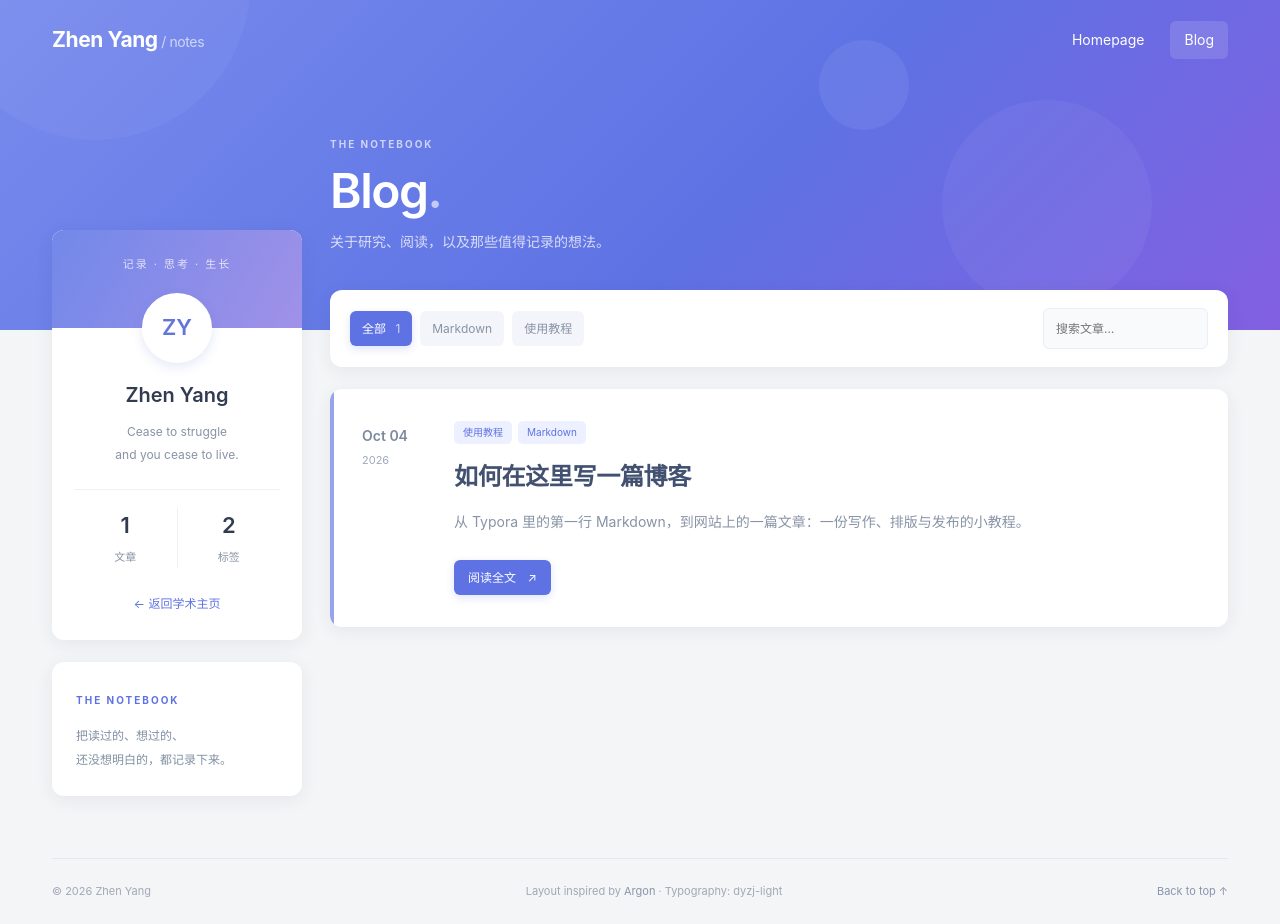
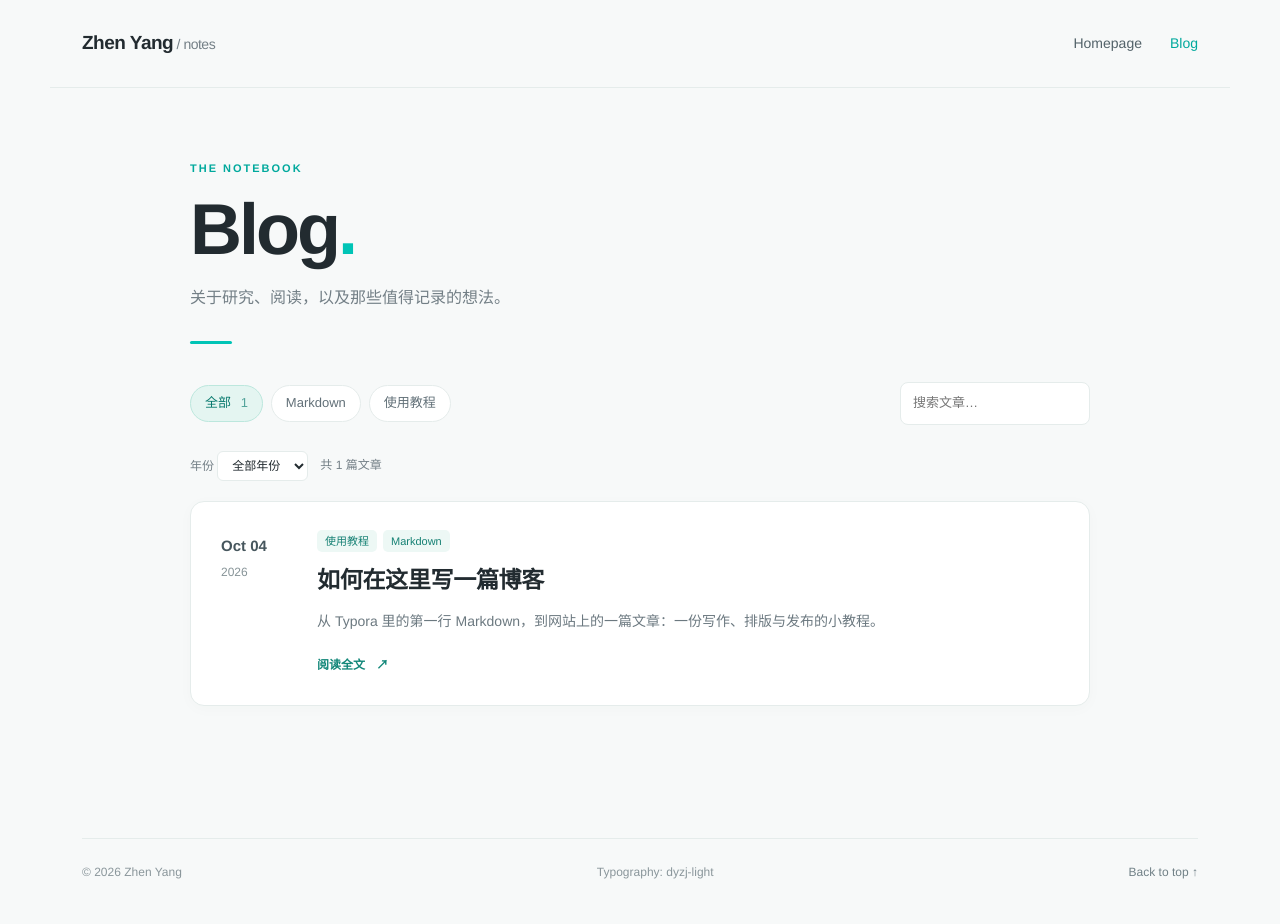
Before and after one commit to MichaelYeung2004/michaelyeung2004.github.io, a Jekyll site: the page built from _pages/blog.html, in a window 1280 px wide. Built offline with Jekyll 4.4.1, drawn with Linux system fonts in a browser that asks for light colours.

Commit message:
Restore original blog design and improve article discovery

```diff
--- a/_layouts/blog-shell.html
+++ b/_layouts/blog-shell.html
@@ -23,9 +23,8 @@ layout: compress
       <a href="{{ '/blog/' | relative_url }}" target="_self" {% if page.permalink == '/blog/' %}aria-current="page"{% endif %}>Blog</a>
     </nav>
   </header>
-  <div class="blog-banner" aria-hidden="true"><span class="banner-orb orb-one"></span><span class="banner-orb orb-two"></span><span class="banner-orb orb-three"></span></div>
   <main class="blog-main" id="top">{{ content }}</main>
-  <footer class="blog-footer"><span>© {{ 'now' | date: '%Y' }} Zhen Yang</span><span>Layout inspired by <a href="https://github.com/solstice23/argon-theme">Argon</a> · Typography: dyzj-light</span><a href="#top" target="_self">Back to top ↑</a></footer>
+  <footer class="blog-footer"><span>© {{ 'now' | date: '%Y' }} Zhen Yang</span><span>Typography: dyzj-light</span><a href="#top" target="_self">Back to top ↑</a></footer>
   <script src="{{ '/assets/js/blog.js' | relative_url }}" defer></script>
 </body>
 </html>
--- a/_pages/blog.html
+++ b/_pages/blog.html
@@ -5,9 +5,6 @@ permalink: /blog/
 description: Research notes, reading reflections, and little discoveries by Zhen Yang.
 author_profile: false
 ---
-<div class="blog-index-grid">
-{% include blog-sidebar.html %}
-<div class="blog-index-content">
 <header class="blog-hero">
   <span class="blog-eyebrow">THE NOTEBOOK</span>
   <h1>Blog<span class="hero-dot">.</span></h1>
@@ -24,9 +21,14 @@ author_profile: false
   </div>
   <label class="blog-search"><span class="sr-only">搜索文章</span><input type="search" placeholder="搜索文章…" aria-label="搜索文章"></label>
 </div>
+<div class="blog-archive-tools">
+  <label>年份 <select data-year-filter aria-label="按年份筛选"><option value="">全部年份</option>{% assign years = posts | group_by_exp: 'post', "post.date | date: '%Y'" %}{% for year in years %}<option value="{{ year.name }}">{{ year.name }} ({{ year.items.size }})</option>{% endfor %}</select></label>
+  {% if site.categories.size > 0 %}<label>分类 <select data-category-filter aria-label="按分类筛选"><option value="">全部分类</option>{% for category in site.categories %}<option value="{{ category[0] | escape }}">{{ category[0] }} ({{ category[1].size }})</option>{% endfor %}</select></label>{% endif %}
+  <span class="blog-result-count" role="status">共 {{ posts.size }} 篇文章</span>
+</div>
 <section class="blog-post-list" aria-label="文章列表">
   {% for post in posts %}
-  <article class="blog-card" data-tags="{{ post.tags | jsonify | escape }}">
+  <article class="blog-card" data-tags="{{ post.tags | jsonify | escape }}" data-year="{{ post.date | date: '%Y' }}" data-categories="{{ post.categories | jsonify | escape }}" data-search="{{ post.title | append: ' ' | append: post.description | append: ' ' | append: post.content | strip_html | normalize_whitespace | escape }}">
     <div class="blog-card-date"><time datetime="{{ post.date | date_to_xmlschema }}">{{ post.date | date: '%b %d' }}</time><span>{{ post.date | date: '%Y' }}</span></div>
     <div class="blog-card-body">
       <div class="blog-tags">{% for tag in post.tags %}<span>{{ tag }}</span>{% endfor %}</div>
@@ -37,6 +39,7 @@ author_profile: false
   </article>
   {% endfor %}
 </section>
+<button type="button" class="blog-load-more" hidden>加载更多文章</button>
 <p class="blog-no-results" role="status" hidden>没有找到匹配的文章，试试其他关键词。</p>
 {% else %}
 <section class="blog-empty" aria-label="暂无文章">
@@ -46,5 +49,3 @@ author_profile: false
   <p>第一篇文章正在酝酿中。<br>这里将记录我的研究笔记、阅读心得与日常思考。</p>
 </section>
 {% endif %}
-</div>
-</div>
--- a/assets/css/blog.css
+++ b/assets/css/blog.css
@@ -1,117 +1,97 @@
-/* Blog chrome: original Jekyll implementation informed by Argon's banner,
-   sidebar and floating-card structure. Article typography loads separately. */
-.blog-site { --accent: #5e72e4; --ink: #323b50; --muted: #8893a6; --line: #eef0f5; margin: 0; background: #f4f5f7; color: var(--ink); font: 16px/1.6 -apple-system, BlinkMacSystemFont, 'Segoe UI', 'Microsoft YaHei', sans-serif; }
+/* Web adaptation of the user's local Typora dyzj-light theme; scoped to Blog. */
+.blog-site { --accent: #00a99d; --accent-bright: #00c4b6; --ink: #222b30; --muted: #737f86; --line: #e5eceb; background: #f7f9f9; color: var(--ink); font-family: 'Source Sans Pro', '等距更纱黑体 SC', 'Helvetica Neue', 'Microsoft YaHei', Arial, sans-serif; }
 .blog-site *, .blog-site *::before, .blog-site *::after { box-sizing: border-box; }
-.blog-site a { color: var(--accent); text-decoration: none; }
+.blog-site a { color: #0645ad; text-decoration: none; }
 .blog-site a:hover { text-decoration: underline; }
 .blog-site :is(a,button,input,summary):focus-visible { outline: 2px solid var(--accent); outline-offset: 4px; }
 .blog-site [hidden] { display: none !important; }
-.blog-site .sr-only { position: absolute; width: 1px; height: 1px; padding: 0; overflow: hidden; clip: rect(0,0,0,0); white-space: nowrap; }
-.blog-nav { position: relative; z-index: 2; max-width: 1240px; margin: auto; min-height: 80px; padding: 18px 32px; display: flex; justify-content: space-between; align-items: center; gap: 16px; }
-.blog-nav .blog-brand { color: #fff; font-weight: 700; font-size: 21px; letter-spacing: -.4px; }
-.blog-brand span { color: #ffffffa6; font-size: 14px; font-weight: 400; }
-.blog-nav nav { display: flex; gap: 12px; font-size: 14px; }
-.blog-nav nav a { color: #fff; padding: 8px 14px; border-radius: 6px; }
-.blog-nav nav a[aria-current], .blog-nav nav a:hover { background: #ffffff20; text-decoration: none; }
-.blog-banner { position: absolute; z-index: 0; left: 0; top: 0; width: 100%; height: 330px; background: linear-gradient(135deg, #778bed 0%, #5e72e4 58%, #825fe1 100%); overflow: hidden; }
-.banner-orb { position: absolute; border-radius: 50%; background: #ffffff0b; pointer-events: none; }
-.orb-one { width: 310px; height: 310px; left: -60px; top: -170px; }
-.orb-two { width: 210px; height: 210px; right: 10%; top: 100px; }
-.orb-three { width: 90px; height: 90px; right: 29%; top: 40px; background: #ffffff10; }
-.blog-main { position: relative; z-index: 1; max-width: 1240px; margin: auto; padding: 0 32px; min-height: calc(100vh - 190px); }
-.blog-index-grid { display: grid; grid-template-columns: 250px minmax(0, 1fr); gap: 28px; padding-top: 22px; align-items: start; }
-.blog-sidebar { padding-top: 128px; }
-.blog-widget { background: #fff; border-radius: 12px; box-shadow: 0 4px 18px rgba(31,45,61,.07); margin-bottom: 22px; overflow: hidden; }
-.blog-profile { text-align: center; padding-bottom: 24px; }
-.profile-cover { min-height: 98px; background: linear-gradient(120deg,#7288e9,#a091e8); padding-top: 20px; }
-.profile-cover span { color: #ffffffbf; font-size: 11px; letter-spacing: 2px; }
-.blog-monogram { width: 70px; height: 70px; margin: -35px auto 16px; position: relative; background: #fff; color: #6275d8; border: 5px solid #fff; border-radius: 50%; display: grid; place-items: center; box-shadow: 0 4px 12px #435ac122; font-size: 22px; font-weight: 600; }
-.blog-profile h2 { font-size: 20px; font-weight: 600; margin: 0 0 10px; }
-.blog-profile p { color: #8893a6; font-size: 12px; line-height: 1.9; margin: 0 0 22px; }
-.blog-stats { display: flex; justify-content: center; margin: 0 22px 22px; padding-top: 18px; border-top: 1px solid var(--line); }
-.blog-stats > div { flex: 1; }
-.blog-stats > div + div { border-left: 1px solid var(--line); }
-.blog-stats strong { display: block; font-size: 22px; font-weight: 600; }
-.blog-stats span { font-size: 11px; color: var(--muted); }
-.sidebar-home { font-size: 12px; }
-.blog-side-note { padding: 24px; }
-.blog-side-note p { font-size: 12px; color: #8190a3; line-height: 2; margin-bottom: 0; }
-.blog-eyebrow { color: var(--accent); font-size: 10px; letter-spacing: 2px; font-weight: 700; }
-.blog-hero { padding: 28px 0 36px; color: #fff; }
-.blog-hero .blog-eyebrow { color: #ffffffaa; }
-.blog-hero h1 { font-size: 48px; font-weight: 600; letter-spacing: -1.5px; margin: 6px 0 12px; line-height: 1.2; }
-.hero-dot { color: #fff; opacity: .6; }
-.blog-hero p { color: #ffffffc0; font-size: 14px; margin: 0; }
-.hero-rule { display: none; }
-.blog-tools { margin: 0 0 22px; padding: 18px 20px; background: white; border-radius: 12px; box-shadow: 0 4px 18px rgba(31,45,61,.07); display: flex; gap: 16px; justify-content: space-between; align-items: center; }
+.blog-site ::selection { background: #ffafa3; color: #222; }
+.blog-nav { max-width: 1180px; margin: auto; min-height: 88px; padding: 22px 32px; display: flex; justify-content: space-between; align-items: center; gap: 16px; border-bottom: 1px solid var(--line); }
+.blog-nav .blog-brand { color: var(--ink); font-weight: 700; font-size: 19px; letter-spacing: -.5px; }
+.blog-brand span { color: var(--muted); font-size: 14px; font-weight: 400; }
+.blog-nav nav { display: flex; gap: 28px; font-size: 14px; }
+.blog-nav nav a { color: #526269; }
+.blog-nav nav a[aria-current] { color: var(--accent); }
+.blog-main { max-width: 1180px; margin: auto; padding: 0 32px; min-height: calc(100vh - 190px); }
+.blog-hero { padding: 66px 0 38px; max-width: 900px; margin: auto; }
+.blog-eyebrow { color: var(--accent); font-size: 11px; letter-spacing: 2px; font-weight: 700; }
+.blog-hero h1 { font-size: clamp(46px, 7vw, 72px); letter-spacing: -3px; margin: 12px 0 18px; line-height: 1.05; }
+.hero-dot { color: var(--accent-bright); }
+.blog-hero p { color: var(--muted); font-size: 16px; margin: 0; }
+.hero-rule { width: 42px; height: 3px; background: var(--accent-bright); margin-top: 30px; border-radius: 2px; }
+.blog-tools { max-width: 900px; margin: 0 auto 26px; display: flex; gap: 20px; justify-content: space-between; align-items: center; }
 .blog-filters { display: flex; flex-wrap: wrap; gap: 8px; }
-.blog-filters button { border: 0; border-radius: 6px; background: #f4f5fa; color: #8893a6; font: inherit; font-size: 12px; padding: 8px 12px; cursor: pointer; transition: background .2s, box-shadow .2s; }
-.blog-filters button[aria-pressed='true'] { background: #5e72e4; color: white; box-shadow: 0 3px 8px #5e72e433; }
-.blog-filters span { margin-left: 6px; opacity: .7; }
-.blog-search input { width: 165px; border: 1px solid #eceef5; border-radius: 6px; padding: 10px 12px; background: #f9fafc; font: inherit; font-size: 12px; margin: 0; color: var(--ink); }
-.blog-card { position: relative; display: grid; grid-template-columns: 70px minmax(0, 1fr); gap: 22px; padding: 32px; background: #fff; border-radius: 12px; margin-bottom: 24px; box-shadow: 0 4px 18px rgba(31,45,61,.07); transition: transform .2s, box-shadow .2s; overflow: hidden; }
-.blog-card::before { content: ''; position: absolute; left: 0; top: 0; width: 4px; height: 100%; background: #5e72e4; opacity: .65; }
-.blog-card:hover { transform: translateY(-3px); box-shadow: 0 8px 25px rgba(31,45,61,.12); }
-.blog-card-date { display: flex; flex-direction: column; gap: 5px; color: #a0aabd; font-size: 11px; padding-top: 4px; }
-.blog-card-date time { color: #7d89a0; font-size: 14px; font-weight: 600; }
+.blog-filters button { border: 1px solid var(--line); border-radius: 24px; background: white; color: #627078; font: inherit; font-size: 13px; padding: 7px 14px; cursor: pointer; }
+.blog-filters button[aria-pressed='true'] { background: #e4f5f1; border-color: #bce7dd; color: #08796e; }
+.blog-filters span { margin-left: 6px; opacity: .65; }
+.blog-search input { width: 190px; border: 1px solid var(--line); border-radius: 8px; padding: 10px 12px; background: white; font: inherit; font-size: 13px; margin: 0; }
+.blog-post-list, .blog-no-results { max-width: 900px; margin: auto; }
+.blog-card { display: grid; grid-template-columns: 72px minmax(0, 1fr); gap: 24px; padding: 28px 30px; background: #fff; border: 1px solid var(--line); border-radius: 14px; margin-bottom: 18px; box-shadow: 0 3px 15px rgba(24, 65, 60, .025); transition: border-color .2s, box-shadow .2s; }
+.blog-card:hover { border-color: #bdddd5; box-shadow: 0 8px 24px rgba(24, 65, 60, .06); }
+.blog-card-date { display: flex; flex-direction: column; gap: 5px; color: #869397; font-size: 12px; padding-top: 4px; }
+.blog-card-date time { color: #46565d; font-size: 15px; font-weight: 700; }
 .blog-tags { display: flex; flex-wrap: wrap; gap: 6px; }
-.blog-tags span { color: #5e72e4; background: #edf0ff; border-radius: 5px; padding: 3px 9px; font-size: 10px; line-height: 1.7; }
-.blog-card h2 { margin: 16px 0; font-size: 24px; font-weight: 600; line-height: 1.4; letter-spacing: -.3px; }
-.blog-card h2 a { color: #435171; }
-.blog-card p { color: #8893a6; font-size: 14px; line-height: 1.9; margin: 0 0 24px; }
-.blog-card .blog-read-more { display: inline-block; background: #5e72e4; border-radius: 6px; color: #fff; font-size: 12px; padding: 8px 14px; box-shadow: 0 3px 8px #5e72e430; }
-.blog-card .blog-read-more:hover { text-decoration: none; background: #4b5fcc; }
+.blog-tags span { color: #168174; background: #edf8f5; border-radius: 5px; padding: 2px 8px; font-size: 11px; line-height: 1.7; }
+.blog-card h2 { margin: 12px 0; font-size: 23px; line-height: 1.4; letter-spacing: -.3px; }
+.blog-card h2 a { color: var(--ink); }
+.blog-card p { color: #6c7980; font-size: 14px; line-height: 1.9; margin: 0 0 16px; }
+.blog-card .blog-read-more { color: #128779; font-size: 12px; font-weight: 700; }
 .blog-read-more span { margin-left: 8px; }
-.blog-no-results { color: var(--muted); font-size: 14px; padding: 30px; text-align: center; background: #fff; border-radius: 12px; }
-.blog-empty { background: #fff; border-radius: 12px; padding: 40px; text-align: center; }
-.blog-empty h2 { font-size: 24px; }
-.blog-empty p { color: var(--muted); font-size: 14px; }
-.blog-footer { max-width: 1176px; margin: 40px auto 0; padding: 24px 0; border-top: 1px solid #e4e8ee; display: flex; justify-content: space-between; gap: 20px; color: #a0a9b7; font-size: 11px; }
-.blog-footer a { color: #8895ad; }
-.blog-back { display: inline-block; font-size: 13px; margin: 28px 0 24px; color: #ffffffd0 !important; }
-.blog-reader { display: grid; grid-template-columns: minmax(180px,230px) minmax(0,860px); gap: 28px; align-items: start; padding-top: 20px; }
-.blog-paper { grid-column: 2; grid-row: 1; min-width: 0; background: white; border-radius: 12px; box-shadow: 0 4px 18px rgba(31,45,61,.07); overflow: hidden; }
-.article-header { text-align: center; }
-.article-header .blog-tags { justify-content: center; padding-top: 16px; }
-.article-meta { display: flex; flex-wrap: wrap; align-items: center; gap: 10px; color: #a0aabd; font-size: 12px; }
+.blog-empty { max-width: 900px; margin: 0 auto 60px; padding: 48px 24px; text-align: center; border: 1px solid var(--line); border-radius: 16px; background: #fff; box-shadow: 0 8px 30px rgba(26, 65, 61, .03); }
+.blog-empty h2 { font-size: 24px; margin: 16px 0; letter-spacing: 1px; }
+.blog-empty p { color: var(--muted); font-size: 14px; line-height: 2; }
+.empty-notebook { margin: 0 auto 26px; width: 56px; height: 64px; border: 1px solid #bbe2d8; border-left: 5px solid #81d8cf; border-radius: 6px; background: #f4fcfa; transform: rotate(-7deg); padding: 16px 10px; }
+.empty-notebook span { display: block; margin-bottom: 7px; height: 2px; background: #b8dbd2; }
+.empty-notebook span:last-child { width: 60%; }
+.blog-footer { max-width: 1116px; margin: 40px auto 0; padding: 24px 0; border-top: 1px solid var(--line); display: flex; justify-content: space-between; gap: 20px; color: #8a969b; font-size: 12px; }
+.blog-footer a { color: #718187; }
+.blog-back { display: inline-block; font-size: 13px; margin: 32px 0 22px; color: #687b80 !important; }
+.blog-reader { display: grid; grid-template-columns: minmax(0, 860px) minmax(150px, 1fr); gap: 28px; align-items: start; }
+.blog-paper { min-width: 0; background: white; border: 1px solid var(--line); border-radius: 16px; padding: 44px 48px; box-shadow: 0 8px 35px rgba(21, 53, 50, .035); }
+.article-header { padding-bottom: 28px; margin-bottom: 32px; border-bottom: 1px solid var(--line); }
+.article-header h1 { font-size: clamp(28px, 3.5vw, 40px); line-height: 1.4; margin: 18px 0; letter-spacing: -.6px; overflow-wrap: anywhere; }
+.article-meta { display: flex; flex-wrap: wrap; align-items: center; gap: 10px; color: #879398; font-size: 12px; }
+.article-header > p { font-size: 15px; color: #77868b; line-height: 1.9; margin: 20px 0 0; }
 .reading-time:not(:empty)::before { content: '·'; margin-right: 10px; }
-.article-pagination { display: flex; justify-content: space-between; gap: 24px; margin: 0 30px 30px; padding-top: 24px; border-top: 1px solid #eef0f5; }
+.blog-toc { position: sticky; top: 28px; padding: 18px 0; font-size: 12px; max-height: calc(100vh - 56px); overflow-y: auto; }
+.blog-toc summary { list-style: none; font-size: 10px; font-weight: 700; letter-spacing: 1.3px; color: #85959a; cursor: pointer; }
+.blog-toc summary span { display: block; letter-spacing: 0; margin-top: 6px; }
+.blog-toc nav { margin-top: 20px; border-left: 1px solid var(--line); }
+.blog-toc a { display: block; padding: 6px 12px; line-height: 1.7; color: #7d898e; border-left: 2px solid transparent; margin-left: -1px; }
+.blog-toc a[data-level='3'] { padding-left: 24px; font-size: 11px; }
+.blog-toc a[aria-current] { color: #008b7f; border-left-color: var(--accent-bright); background: #edf8f5; }
+.reading-progress { position: fixed; top: 0; left: 0; width: 100%; height: 2px; background: var(--accent-bright); transform: scaleX(0); transform-origin: left; z-index: 50; }
+.article-pagination { display: flex; justify-content: space-between; gap: 24px; margin-top: 40px; padding-top: 24px; border-top: 1px solid var(--line); }
 .article-pagination a { max-width: 48%; font-size: 13px; }
 .article-pagination small { display: block; color: var(--muted); font-size: 11px; margin-bottom: 6px; }
-.article-pagination:empty { display: none; }
-.blog-toc { grid-column: 1; grid-row: 1; position: sticky; top: 28px; background: #fff; border-radius: 12px; padding: 24px 18px; box-shadow: 0 4px 18px rgba(31,45,61,.07); font-size: 12px; max-height: calc(100vh - 56px); overflow-y: auto; }
-.blog-toc summary { list-style: none; font-size: 10px; font-weight: 700; letter-spacing: 1.3px; color: #8d98ab; cursor: pointer; padding: 0 6px 16px; border-bottom: 1px solid var(--line); }
-.blog-toc summary span { display: block; letter-spacing: 0; margin-top: 6px; color: #5e72e4; }
-.blog-toc nav { margin-top: 16px; }
-.blog-toc a { display: block; padding: 7px 10px; line-height: 1.7; color: #8c98af; border-radius: 5px; }
-.blog-toc a[data-level='3'] { padding-left: 22px; font-size: 11px; }
-.blog-toc a[aria-current] { color: #5e72e4; background: #edf0ff; }
-.reading-progress { position: fixed; top: 0; left: 0; width: 100%; height: 3px; background: #a5b0ff; transform: scaleX(0); transform-origin: left; z-index: 50; }
 @media (max-width: 950px) {
-  .blog-index-grid { grid-template-columns: 210px minmax(0,1fr); gap: 20px; }
+  .blog-reader { display: flex; flex-direction: column; gap: 18px; }
+  .blog-paper { order: 2; width: 100%; }
+  .blog-toc { order: 1; position: static; max-height: none; width: 100%; padding: 14px 20px; background: #edf6f3; border-radius: 8px; }
+  .blog-toc summary span { display: inline; margin-left: 8px; }
+}
+@media (max-width: 600px) {
+  .blog-nav { padding: 20px; min-height: 74px; }
+  .blog-brand span { display: none; }
+  .blog-nav nav { gap: 18px; font-size: 13px; }
+  .blog-main { padding: 0 18px; }
+  .blog-hero { padding-top: 44px; }
   .blog-tools { flex-direction: column; align-items: stretch; }
   .blog-search input { width: 100%; }
-  .blog-reader { display: flex; flex-direction: column; gap: 18px; padding-top: 0; }
-  .blog-paper { order: 2; width: 100%; }
-  .blog-toc { order: 1; position: static; max-height: none; width: 100%; padding: 18px 20px; }
-  .blog-toc summary { padding-bottom: 0; border: 0; }
-  .blog-toc summary span { display: inline; margin-left: 8px; }
+  .blog-card { grid-template-columns: 1fr; gap: 14px; padding: 24px; }
+  .blog-card-date { flex-direction: row; gap: 8px; }
+  .blog-card h2 { font-size: 21px; }
+  .blog-paper { padding: 28px 22px; border-radius: 12px; }
+  .blog-footer { margin: 32px 18px 0; flex-wrap: wrap; font-size: 11px; }
+  .blog-footer > span:nth-child(2) { display: none; }
+  .blog-empty { padding: 36px 18px; }
 }
-@media (max-width: 700px) {
-  .blog-nav { padding: 18px 20px; min-height: 74px; }
-  .blog-brand span { display: none; }
-  .blog-nav nav { gap: 6px; font-size: 12px; }
-  .blog-main { padding: 0 18px; }
-  .blog-index-grid { display: block; padding-top: 0; }
-  .blog-sidebar { display: none; }
-  .blog-hero { padding: 22px 0 34px; }
-  .blog-hero h1 { font-size: 40px; }
-  .blog-card { grid-template-columns: 1fr; gap: 14px; padding: 26px; }
-  .blog-card-date { flex-direction: row; gap: 8px; }
-  .blog-card h2 { font-size: 22px; }
-  .blog-banner { height: 300px; }
-  .blog-footer { margin: 32px 18px 0; flex-wrap: wrap; font-size: 10px; }
-  .blog-footer > span:nth-child(2) { order: 3; width: 100%; }
-}
-@media (prefers-reduced-motion: reduce) { .blog-site * { transition: none !important; } }
-@media print { .blog-nav, .blog-banner, .blog-footer, .blog-back, .blog-toc, .copy-code, .reading-progress, .article-pagination { display: none !important; } .blog-main { max-width: none; padding: 0; } .blog-reader { display: block; } .blog-paper { border: 0; box-shadow: none; } }
+@media (prefers-reduced-motion: reduce) { .blog-site * { scroll-behavior: auto !important; transition: none !important; } }
+@media print { .blog-nav, .blog-footer, .blog-back, .blog-toc, .copy-code, .reading-progress, .article-pagination { display: none !important; } .blog-main { max-width: none; padding: 0; } .blog-reader { display: block; } .blog-paper { border: 0; padding: 0; box-shadow: none; } .blog-content :is(pre,table,blockquote) { break-inside: avoid; } }
+
+.blog-site { margin: 0; font-size: 16px; line-height: 1.6; }
+.blog-site .sr-only { position: absolute; width: 1px; height: 1px; overflow: hidden; clip: rect(0,0,0,0); white-space: nowrap; }
+.blog-paper:has(.typora-reader) { padding: 0; overflow: hidden; }
+.blog-archive-tools { max-width: 900px; margin: 0 auto 20px; display: flex; flex-wrap: wrap; align-items: center; gap: 12px; color: var(--muted); font-size: 12px; }
+.blog-archive-tools select { font: inherit; color: var(--ink); background: white; border: 1px solid var(--line); border-radius: 6px; padding: 6px 10px; }
+.blog-load-more { display: block; margin: 24px auto; padding: 10px 24px; font: inherit; font-size: 13px; color: #08796e; background: #e4f5f1; border: 1px solid #bce7dd; border-radius: 8px; cursor: pointer; }
--- a/assets/js/blog.js
+++ b/assets/js/blog.js
@@ -4,25 +4,41 @@
   var filters = Array.from(document.querySelectorAll('[data-filter]'));
   var search = document.querySelector('.blog-search input');
   var activeTag = '';
+  var yearFilter = document.querySelector('[data-year-filter]');
+  var categoryFilter = document.querySelector('[data-category-filter]');
+  var more = document.querySelector('.blog-load-more');
+  var resultCount = document.querySelector('.blog-result-count');
+  var visibleLimit = 10;
   function filterPosts() {
     var query = search ? search.value.trim().toLocaleLowerCase() : '';
+    var terms = query.split(/\s+/).filter(Boolean);
     var shown = 0;
     cards.forEach(function (card) {
       var tags = JSON.parse(card.dataset.tags || '[]');
-      card.hidden = (activeTag && tags.indexOf(activeTag) < 0) || card.textContent.toLocaleLowerCase().indexOf(query) < 0;
-      if (!card.hidden) shown++;
+      var categories = JSON.parse(card.dataset.categories || '[]');
+      var haystack = (card.dataset.search || card.textContent).toLocaleLowerCase() + ' ' + tags.join(' ').toLocaleLowerCase() + ' ' + categories.join(' ').toLocaleLowerCase();
+      var matches = (!activeTag || tags.indexOf(activeTag) >= 0) && (!yearFilter || !yearFilter.value || yearFilter.value === card.dataset.year) && (!categoryFilter || !categoryFilter.value || categories.indexOf(categoryFilter.value) >= 0) && terms.every(function (term) { return haystack.indexOf(term) >= 0; });
+      if (matches) shown++;
+      card.hidden = !matches || shown > visibleLimit;
     });
     var empty = document.querySelector('.blog-no-results');
     if (empty) empty.hidden = shown > 0;
+    if (more) more.hidden = shown <= visibleLimit;
+    if (resultCount) resultCount.textContent = '共 ' + shown + ' 篇文章';
   }
+  function resetFilters() { visibleLimit = 10; filterPosts(); }
   filters.forEach(function (button) {
     button.addEventListener('click', function () {
       activeTag = button.dataset.filter;
       filters.forEach(function (item) { item.setAttribute('aria-pressed', String(item === button)); });
-      filterPosts();
+      resetFilters();
     });
   });
-  if (search) search.addEventListener('input', filterPosts);
+  if (search) search.addEventListener('input', resetFilters);
+  if (yearFilter) yearFilter.addEventListener('change', resetFilters);
+  if (categoryFilter) categoryFilter.addEventListener('change', resetFilters);
+  if (more) more.addEventListener('click', function () { visibleLimit += 10; filterPosts(); });
+  filterPosts();
   var content = document.querySelector('.blog-content');
   if (!content) return;
   // Supply the editor DOM classes expected by the verbatim Typora stylesheet.
```
Also changed, not shown: _posts/2026-10-04-getting-started.md (+1 -1 lines), docs/BLOG.md (+4 -2 lines).
